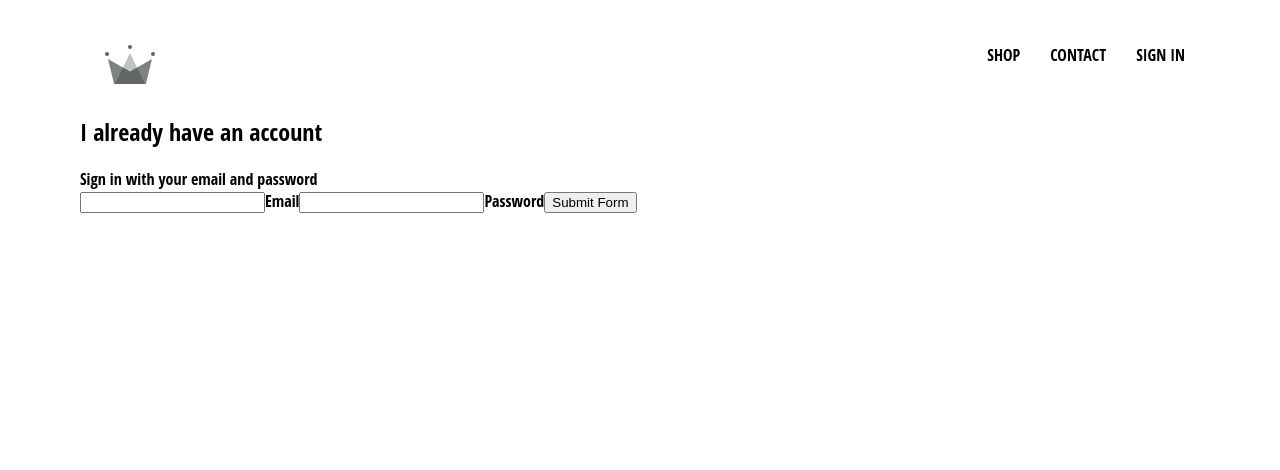
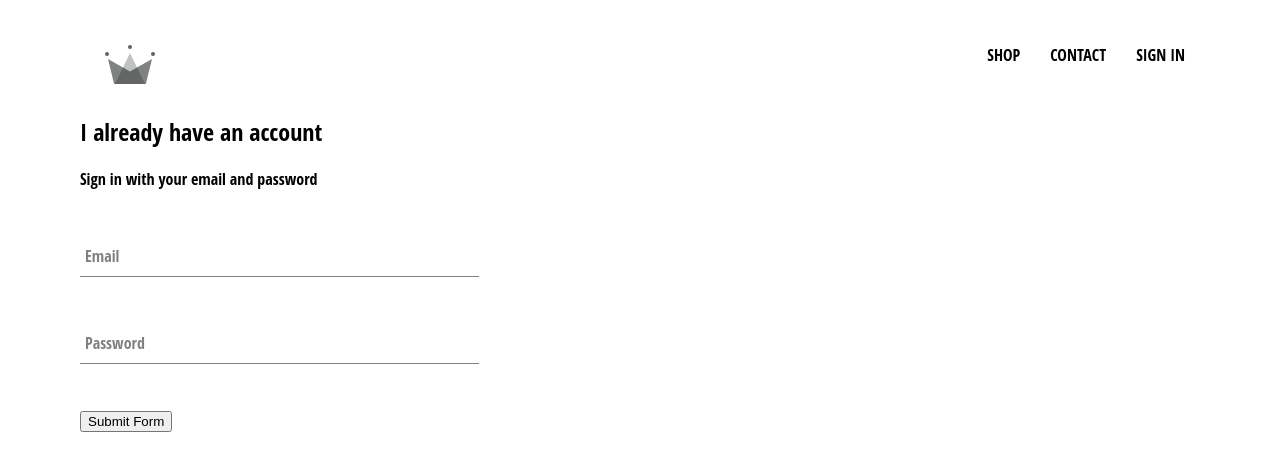
Before and after one commit to Darkace01/crwn-clothing, a React (Create React App) app: page /signin in a window 1280 px wide. Shown: the top 470 px of the page. Built offline with nearby package versions, Linux system fonts and the light colour scheme; a web font is replaced by a local one.

Commit message:
Form Input Component

```diff
--- /dev/null
+++ b/src/components/form-input/form-input.component.jsx
@@ -0,0 +1,21 @@
+import React from "react";
+
+//styling
+import "./form-input.styles.scss";
+
+const FormInput = ({ handleChange, label, ...otherProps }) => (
+  <div className="group">
+    <input className="form-input" onChange={handleChange} {...otherProps} />
+    {label ? (
+      <label
+        className={`${
+          otherProps.value.length ? "shrink" : ""
+        } form-input-label`}
+      >
+        {label}
+      </label>
+    ) : null}
+  </div>
+);
+
+export default FormInput;
--- /dev/null
+++ b/src/components/form-input/form-input.styles.scss
@@ -0,0 +1,54 @@
+$sub-color: grey;
+$main-color: black;
+
+@mixin shrinkLabel {
+  top: -14px;
+  font-size: 12px;
+  color: $main-color;
+}
+
+.group {
+  position: relative;
+  margin: 45px 0;
+
+  .form-input {
+    background: none;
+    background-color: white;
+    color: $sub-color;
+    font-size: 18px;
+    padding: 10px 10px 10px 5px;
+    display: block;
+    width: 100%;
+    border: none;
+    border-radius: 0;
+    border-bottom: 1px solid $sub-color;
+    margin: 25px 0;
+
+    &:focus {
+      outline: none;
+    }
+
+    &:focus ~ .form-input-label {
+      @include shrinkLabel();
+    }
+  }
+
+  input[type="password"] {
+    letter-spacing: 0.3em;
+  }
+
+  .form-input-label {
+    color: $sub-color;
+    font-size: 16px;
+    font-weight: normal;
+    position: absolute;
+    pointer-events: none;
+    left: 5px;
+    top: 10px;
+    transition: 300ms ease all;
+
+    &.shrink {
+      @include shrinkLabel();
+    }
+  }
+}
--- a/src/components/sign-in/sign-in.component.jsx
+++ b/src/components/sign-in/sign-in.component.jsx
@@ -2,6 +2,9 @@
 
 //styling
 import "./sign-in.styles.scss";
+
+//components
+import FormInput from "../form-input/form-input.component";
 
 class SignIn extends React.Component {
   constructor(props) {
@@ -30,22 +33,22 @@
         <span>Sign in with your email and password</span>
 
         <form onSubmit={this.handleSubmit}>
-          <input
+          <FormInput
             name="email"
             type="email"
             value={this.state.email}
-            onchange={this.handleChange}
+            handleChange={this.handleChange}
+            label="Email"
             required
           />
-          <label>Email</label>
-          <input
+          <FormInput
             name="password"
             type="password"
             value={this.state.password}
             onchange={this.handleChange}
+            label="Password"
             required
           />
-          <label>Password</label>
           <input type="submit" value="Submit Form" />
         </form>
       </div>
--- a/src/components/sign-in/sign-in.styles.scss
+++ b/src/components/sign-in/sign-in.styles.scss
@@ -0,0 +1,3 @@
+.sign-in {
+  width: 30vw;
+}
```
